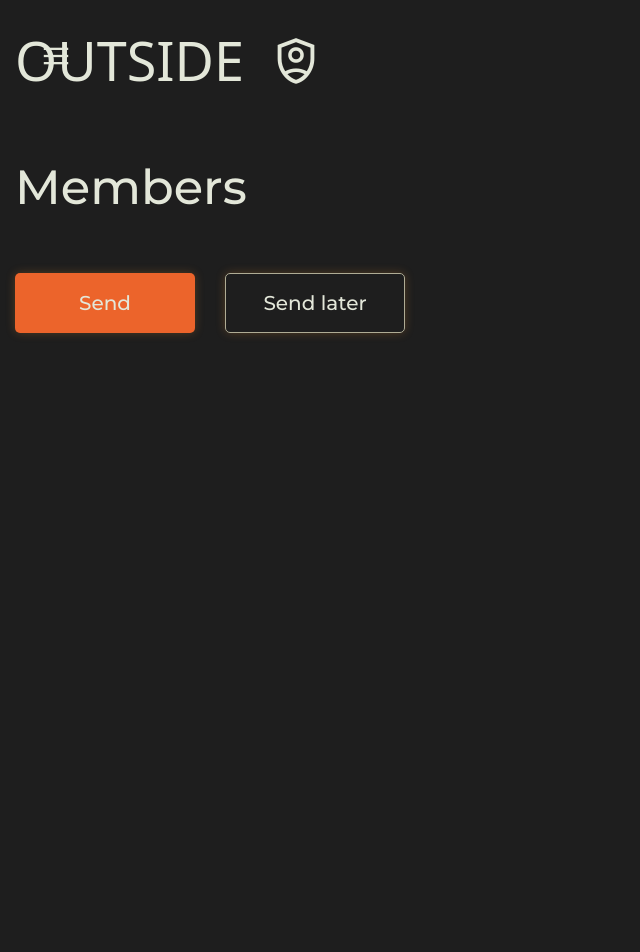
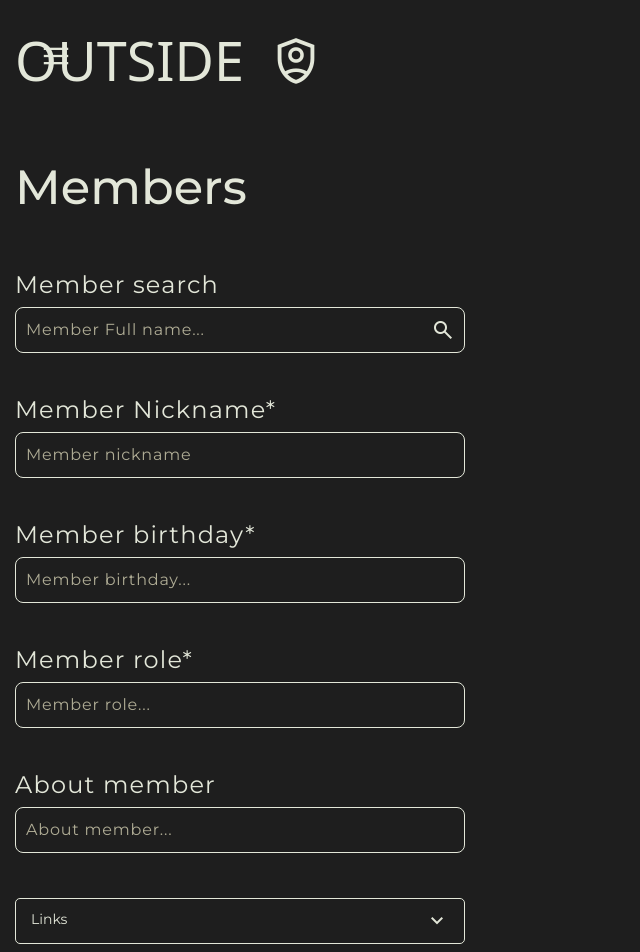
Before and after one commit to outsideOfficialy/adminPanel, a Next.js app: page /member-edit in a window 1280 px wide. Shown: the top 952 px of the page, without its empty margins (0-640 px from the left). Before the commit the page ends 800 px from the top, so only its background shows below. Built offline with nearby package versions, Linux system fonts and the light colour scheme; a web font is replaced by a local one.

Commit message:
member page for testing creation

```diff
--- a/app/member-edit/page.tsx
+++ b/app/member-edit/page.tsx
@@ -1,10 +1,35 @@
 "use client"
 
+import { SearchInput, InputTypeText } from "@/components/Inputs";
 import PageLayout from "@/components/PageLayout";
+import Dropdown from "@/components/Dropdown";
+import itunes from '../../src/icons/itunes.svg'
+import spotify from '../../src/icons/spotify.svg'
+import soundcloud from '../../src/icons/soundcloud.svg'
+import youtubeMusic from '../../src/icons/youtubeMusic.svg'
 
 export default function Home() {
   return (
     <PageLayout title="Members">
+      <SearchInput onSearch={() => {
+
+      }} placeholder="Member Full name..." label="Member search" name="full-name"/>
+      <InputTypeText placeholder="Member nickname" label="Member Nickname*" name="nickname"/>
+      <InputTypeText placeholder="Member birthday..." label="Member birthday*" name="birthdate"/>
+      <InputTypeText placeholder="Member role..." label="Member role*" name="role"/>
+      <InputTypeText placeholder="About member..." label="About member" name="about"/>
+      <Dropdown headerText="Links" links={[
+        {
+          "platformIcon": spotify,
+          "platformName": "Spotify"
+        },
+        {
+          "platformIcon": itunes,
+          "platformName": "Apple music"
+        }
+      ]} inputsName="social-media-links"  />
+      <input type="hidden" name="page" value="member-page"/>
+      <input type="file" name="preview-picture" />
     </PageLayout>
   );
 }
--- a/app/news/page.tsx
+++ b/app/news/page.tsx
@@ -9,8 +9,6 @@ import soundcloud from '../../src/icons/soundcloud.svg'
 import youtubeMusic from '../../src/icons/youtubeMusic.svg'
 
 const News = () => {
-  console.log(spotify);
-
   return (
     <PageLayout title="News">
       <Dropdown inputsName="music[]" headerText="Links" links={[
--- a/components/ConfirmModal/index.tsx
+++ b/components/ConfirmModal/index.tsx
@@ -75,7 +75,7 @@ const ConfirmModal: React.FC<ConfirmModalProps> = ({ isOpened, onSetModal }) =>
             </div>
           </div>
           <div className='w-full flex justify-center'>
-            <ButtonPrimary onClick={() => console.log('sending')} type="button" className="bg-main-primary-color">
+            <ButtonPrimary onClick={() => console.log('sending')} type="submit" className="bg-main-primary-color">
               Send
             </ButtonPrimary>
           </div>
--- a/components/FormLayout/index.tsx
+++ b/components/FormLayout/index.tsx
@@ -19,7 +19,7 @@ const FormLayout: React.FC<FormLayoutProps> = ({ children }) => {
   }
 
   return (
-    <form className="flex flex-col gap-[45px] max-w-[920px]">
+    <form className="flex flex-col gap-[45px] max-w-[920px]" action={"http://admin-panel-backend"} method="POST">
       {children ? children : null}
       <div className="flex gap-[30px]">
         <ButtonPrimary onClick={onSendClick} type="submit" className="bg-main-primary-color">
@@ -40,7 +40,7 @@ const FormLayout: React.FC<FormLayoutProps> = ({ children }) => {
           onClick={() => setModalOpen(false)}
           ></div>
 
-          <div className="absolute top-1/2 left-1/2 z-[10] transform -translate-x-1/2 -translate-y-1/2">
+          <div className="fixed top-1/2 left-1/2 z-[10] transform -translate-x-1/2 -translate-y-1/2">
             <ConfirmModal isOpened={isModalOpen} onSetModal={(value) => setModalOpen(value)}/>
           </div>
       </div>
```
